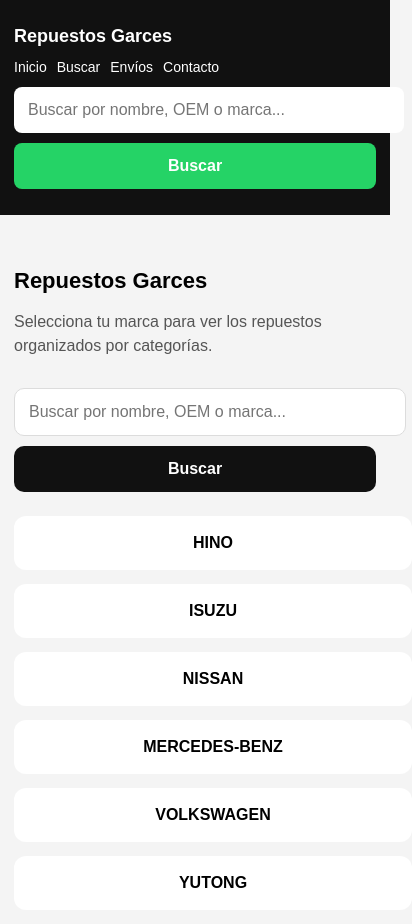
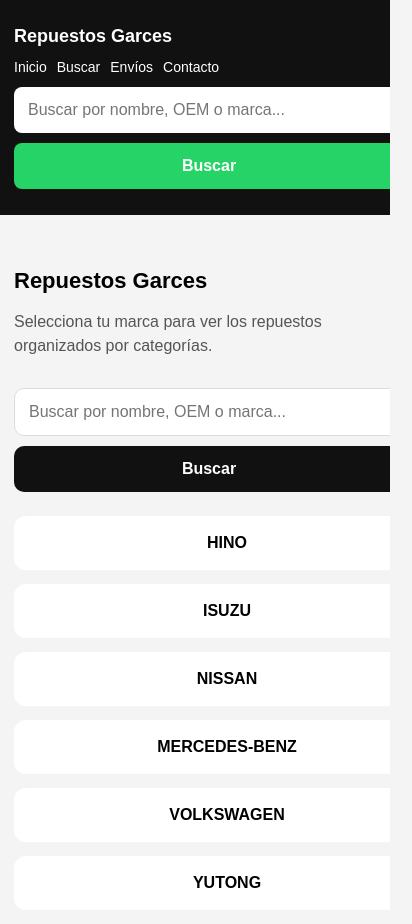
Before and after one commit to jorwin2006/Repuestos-Garces, a Next.js app: page / in a window 390 px wide. Shown: the whole page, 412 px wide, since content can reach past the window. Built offline with nearby package versions, Linux system fonts and the light colour scheme.

Commit message:
Ajusta header y margenes en movil (sin desbordes)

```diff
--- a/app/globals.css
+++ b/app/globals.css
@@ -309,9 +309,13 @@
    AJUSTES RESPONSIVE MOVIL
    ========================= */
 
+
 @media (max-width: 768px) {
   .container {
-    padding: 16px;
+    width: 100%;
+    margin: 0 auto;
+    padding-left: 16px;
+    padding-right: 16px;
   }
 
   .title {
@@ -459,6 +463,39 @@
     text-align: center;
     padding: 14px;
   }
+
+   /* Evita desbordes horizontales en móvil */
+
+  html, body {
+   max-width: 100%;
+   overflow-x: hidden;
+  }
+
+  /* Asegura que el header no se salga */
+
+  .site-header {
+  width: 100%;
+  }
+
+  /* Asegura que el contenido del header use todo el ancho disponible */
+
+  .site-header .container {
+   width: 100%;
+  }
+
+  /* El buscador del header no debe desbordar */
+  .header-search-form {
+   box-sizing: border-box;
+   width: 100%;
+  }
+
+  .header-search-input,
+  .header-search-button {
+   box-sizing: border-box;
+   width: 100%;
+   max-width: 100%;
+  }
+
 }
 
 /* Extra pequeño */
```
